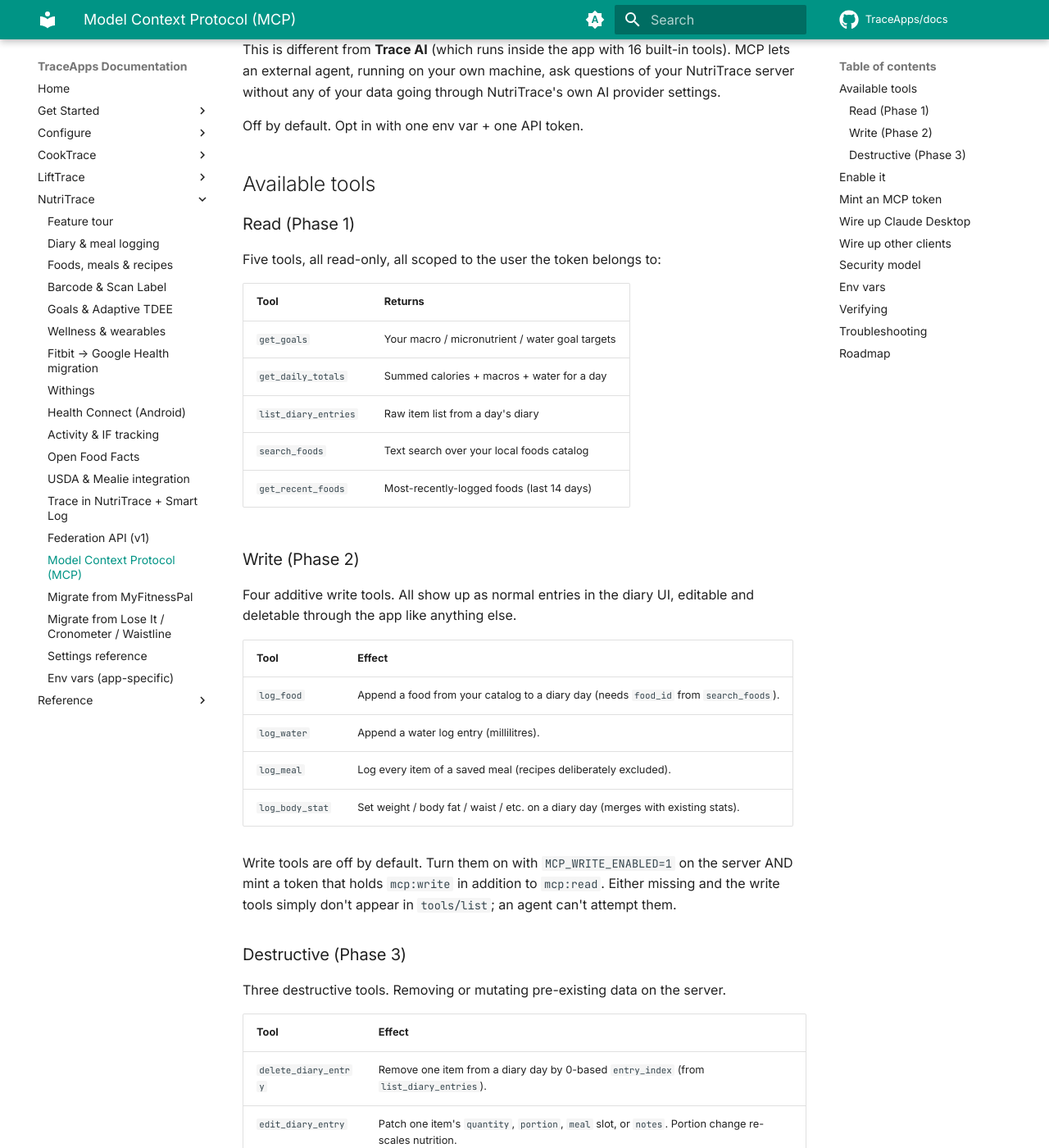
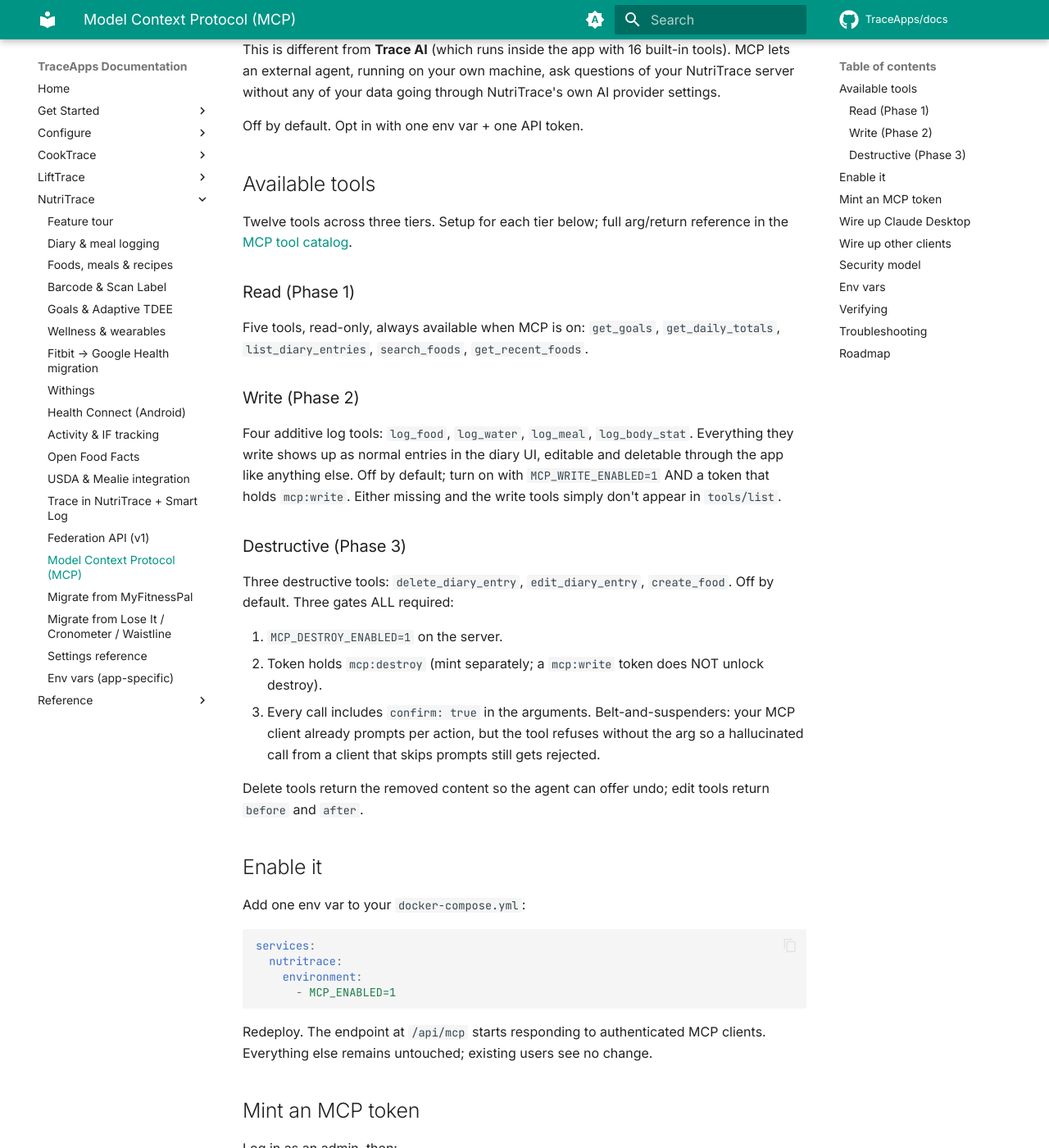
Before and after one commit to TraceApps/docs, an MkDocs documentation site: the page built from docs/nutritrace/mcp.md, in a window 1280 px wide and 1400 px high, scrolled down 224 px. Shown: the whole window at 82% size. Built offline with MkDocs 1.6.1 and Material for MkDocs 9.7.7, drawn with Linux system fonts in a browser that asks for light colours; comment, search, counter and statistics services are not loaded; some of the changed text lies outside the part shown.

Commit message:
nutritrace: MCP env vars + dedicated MCP tool catalog page
- nutritrace/env-vars.md: new MCP section (MCP_ENABLED, MCP_WRITE_ENABLED,
  MCP_DESTROY_ENABLED, ALLOWED_ORIGINS) with the same 3-tier gate story
- reference/mcp-tools.md: new tool catalog for external agents, mirrors
  reference/trace-tools.md structure so users looking for 'the list of
  tools' find it in the reference section
- reference/trace-tools.md: cross-link so anyone landing on the Trace-AI
  catalog by accident finds the MCP one
- nutritrace/mcp.md: tighten Available tools section (was duplicating
  the catalog), point at reference/mcp-tools.md
- mkdocs.yml: add mcp-tools.md to Reference nav

```diff
--- a/docs/nutritrace/mcp.md
+++ b/docs/nutritrace/mcp.md
@@ -8,48 +8,25 @@ Off by default. Opt in with one env var + one API token.
 
 ## Available tools
 
+Twelve tools across three tiers. Setup for each tier below; full arg/return reference in the [MCP tool catalog](../reference/mcp-tools.md).
+
 ### Read (Phase 1)
 
-Five tools, all read-only, all scoped to the user the token belongs to:
-
-| Tool | Returns |
-|---|---|
-| `get_goals` | Your macro / micronutrient / water goal targets |
-| `get_daily_totals` | Summed calories + macros + water for a day |
-| `list_diary_entries` | Raw item list from a day's diary |
-| `search_foods` | Text search over your local foods catalog |
-| `get_recent_foods` | Most-recently-logged foods (last 14 days) |
+Five tools, read-only, always available when MCP is on: `get_goals`, `get_daily_totals`, `list_diary_entries`, `search_foods`, `get_recent_foods`.
 
 ### Write (Phase 2)
 
-Four additive write tools. All show up as normal entries in the diary UI, editable and deletable through the app like anything else.
-
-| Tool | Effect |
-|---|---|
-| `log_food` | Append a food from your catalog to a diary day (needs `food_id` from `search_foods`). |
-| `log_water` | Append a water log entry (millilitres). |
-| `log_meal` | Log every item of a saved meal (recipes deliberately excluded). |
-| `log_body_stat` | Set weight / body fat / waist / etc. on a diary day (merges with existing stats). |
-
-Write tools are off by default. Turn them on with `MCP_WRITE_ENABLED=1` on the server AND mint a token that holds `mcp:write` in addition to `mcp:read`. Either missing and the write tools simply don't appear in `tools/list`; an agent can't attempt them.
+Four additive log tools: `log_food`, `log_water`, `log_meal`, `log_body_stat`. Everything they write shows up as normal entries in the diary UI, editable and deletable through the app like anything else. Off by default; turn on with `MCP_WRITE_ENABLED=1` AND a token that holds `mcp:write`. Either missing and the write tools simply don't appear in `tools/list`.
 
 ### Destructive (Phase 3)
 
-Three destructive tools. Removing or mutating pre-existing data on the server.
-
-| Tool | Effect |
-|---|---|
-| `delete_diary_entry` | Remove one item from a diary day by 0-based `entry_index` (from `list_diary_entries`). |
-| `edit_diary_entry` | Patch one item's `quantity`, `portion`, `meal` slot, or `notes`. Portion change re-scales nutrition. |
-| `create_food` | Add a new food to your catalog (rejects duplicates by name+brand). |
-
-Off by default. Three gates all required:
+Three destructive tools: `delete_diary_entry`, `edit_diary_entry`, `create_food`. Off by default. Three gates ALL required:
 
 1. `MCP_DESTROY_ENABLED=1` on the server.
 2. Token holds `mcp:destroy` (mint separately; a `mcp:write` token does NOT unlock destroy).
 3. Every call includes `confirm: true` in the arguments. Belt-and-suspenders: your MCP client already prompts per action, but the tool refuses without the arg so a hallucinated call from a client that skips prompts still gets rejected.
 
-Delete tools return the removed content in the response body so the agent can offer to re-log it as a form of undo. Edit tools return `before` + `after` so the agent can offer to revert.
+Delete tools return the removed content so the agent can offer undo; edit tools return `before` and `after`.
 
 ## Enable it
 
--- a/mkdocs.yml
+++ b/mkdocs.yml
@@ -218,6 +218,7 @@ nav:
   - Reference:
       - Troubleshooting: reference/troubleshooting.md
       - Trace tool catalog: reference/trace-tools.md
+      - MCP tool catalog: reference/mcp-tools.md
       - Release channels: reference/release-channels.md
       - Food data quality signals: reference/food-data-quality.md
       - Docker image tag matrix: reference/image-tags.md
```
Also changed, not shown: docs/nutritrace/env-vars.md (+12 -1 lines), docs/reference/mcp-tools.md (added, +80 -0 lines), docs/reference/trace-tools.md (+7 -0 lines).
